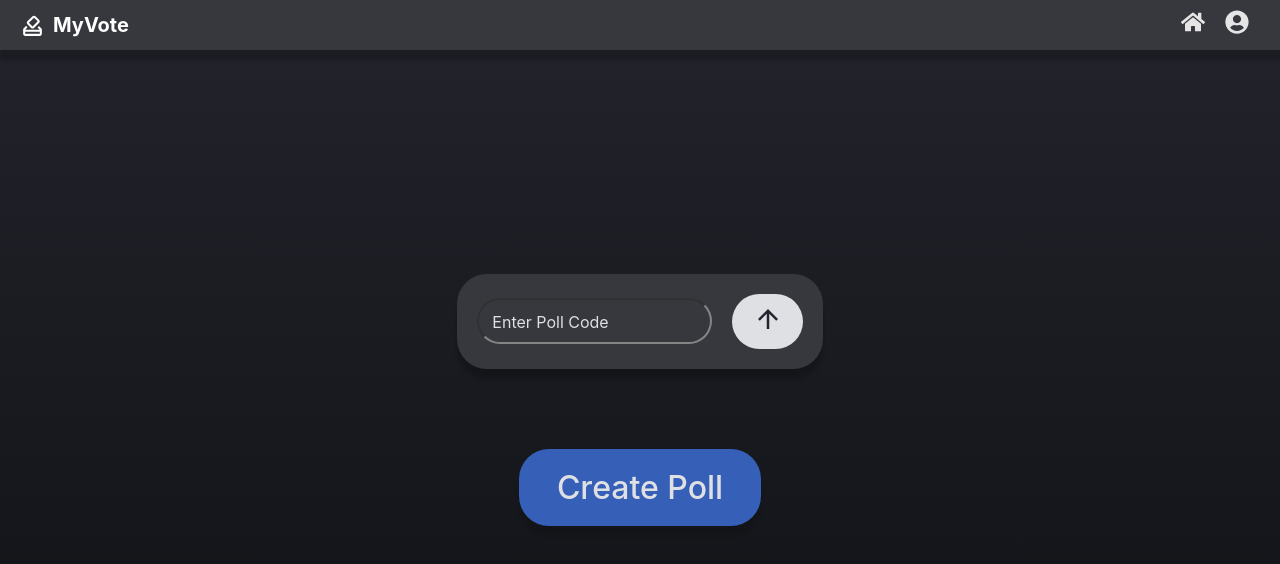
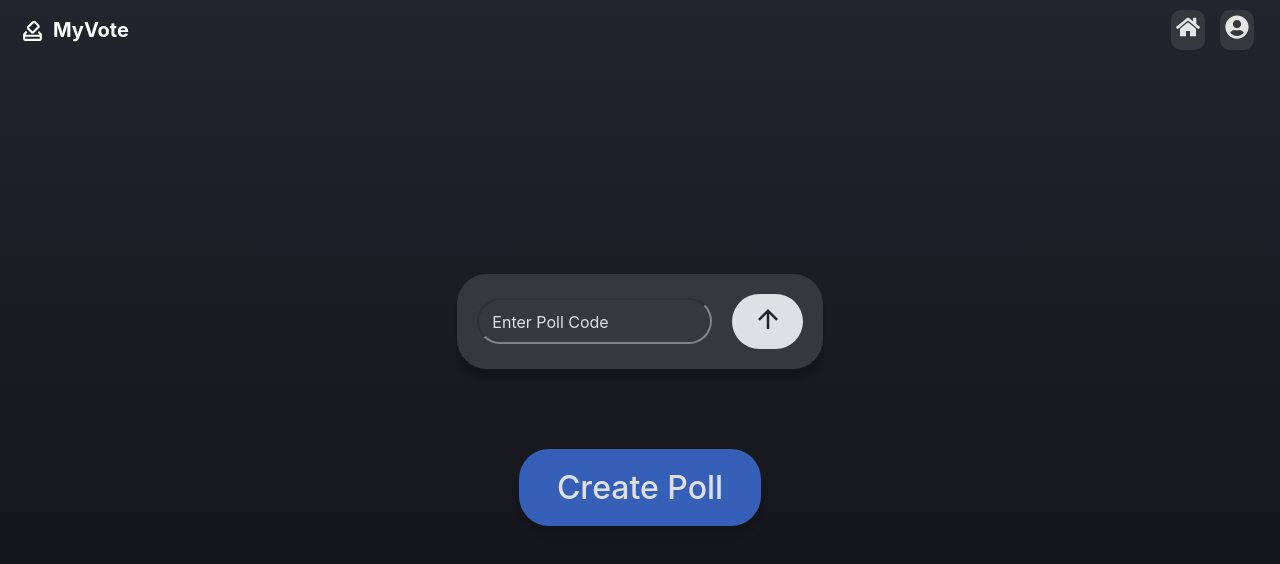
Before and after one commit to JohnLun/MyVote, a React (Vite) app in the folder myvote.client/: page / in a window 1280 px wide. Shown: the top 564 px of the page. Built offline with nearby package versions, Linux system fonts and the light colour scheme; no server answers.

Commit message:
took away header color, gives it a cleaner look. I want to add some text tmrw before or after meeting

```diff
--- a/myvote.client/src/components/Header.css
+++ b/myvote.client/src/components/Header.css
@@ -2,12 +2,12 @@
     position: fixed;
     top: 0;
     width: 98%;
-    background-color: #37383e;
+
     display: flex;
     justify-content: space-between; /* Ensures left and right alignment */
     align-items: center;
     padding: 10px 20px;
-    box-shadow: 0 10px 4px rgba(0, 0, 0, 0.2);
+
     z-index: 1000;
 }
 
@@ -20,18 +20,24 @@
 
 
 .home-icon{
-    padding-right: 20px;
+    padding: 5px;
+    margin-right: 15px;
     cursor: pointer;
     transition: transform 0.3s ease;
+    background-color: #37383e;
+    border-radius: 10px;
 }
 .home-icon:hover{
     transform: scale(1.15);
 }
 
 .header-icon{
-    padding-right: 25px;
+    padding: 5px;
+    margin-right: 20px;
     cursor: pointer;
     transition: transform 0.3s ease;
+    background-color: #37383e;
+    border-radius: 10px;
 }
 .header-icon:hover{
     transform: scale(1.15);
```
